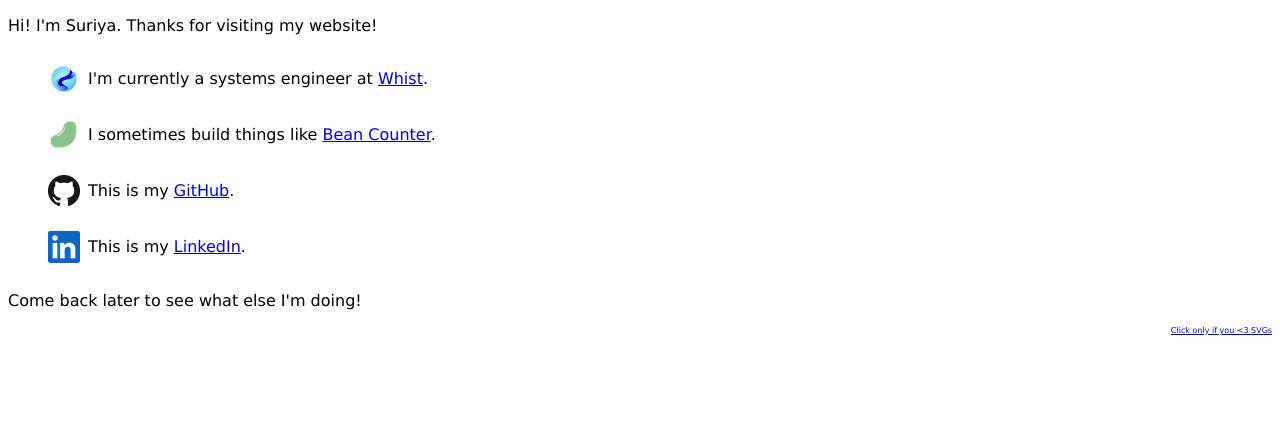
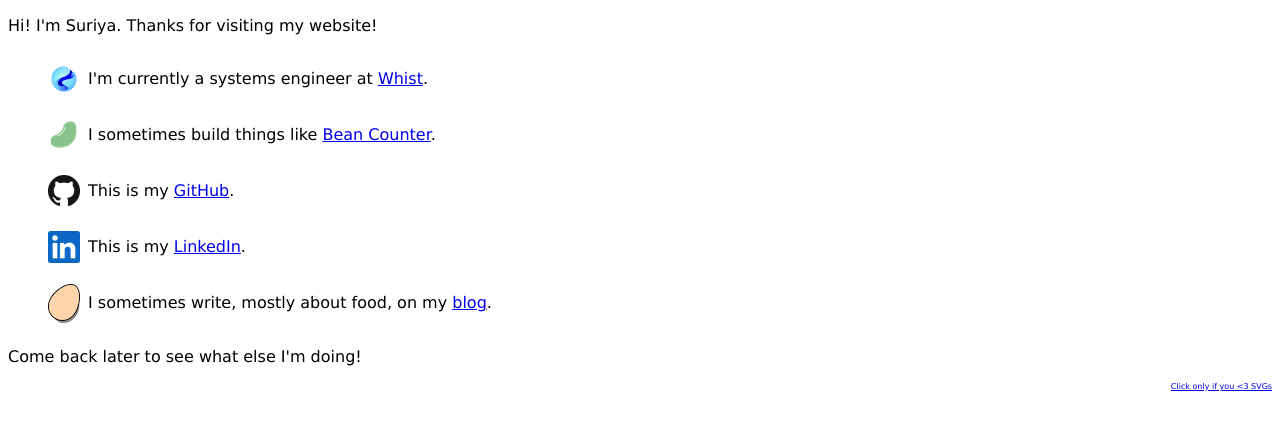
Before and after one commit to sardination/suriya.io, a plain HTML site: page index.html in a window 1280 px wide. Drawn offline with Linux system fonts and the light colour scheme.

Commit message:
add blog link

```diff
--- a/index.html
+++ b/index.html
@@ -28,6 +28,9 @@
         li.linkedin {
             background: url(img/linkedin.png) no-repeat center left;
         }
+        li.blog {
+            background: url(img/blog.png) no-repeat center left;
+        }
 
         p.svg {
             font-size: 8px;
@@ -44,6 +47,7 @@
         <li class="beancounter">I sometimes build things like <a href="https://beancounter.me">Bean Counter</a>.</li>
         <li class="github">This is my <a href="https://github.com/sardination">GitHub</a>.</li>
         <li class="linkedin">This is my <a href="https://linkedin.com/in/suriyak">LinkedIn</a>.</li>
+        <li class="blog">I sometimes write, mostly about food, on my <a href="https://blog.suriya.io">blog</a>.</li>
     </ul>
 
     <p>Come back later to see what else I'm doing!</p>
```
Also changed, not shown: svg.html (+3 -0 lines), img/blog.png (added).
